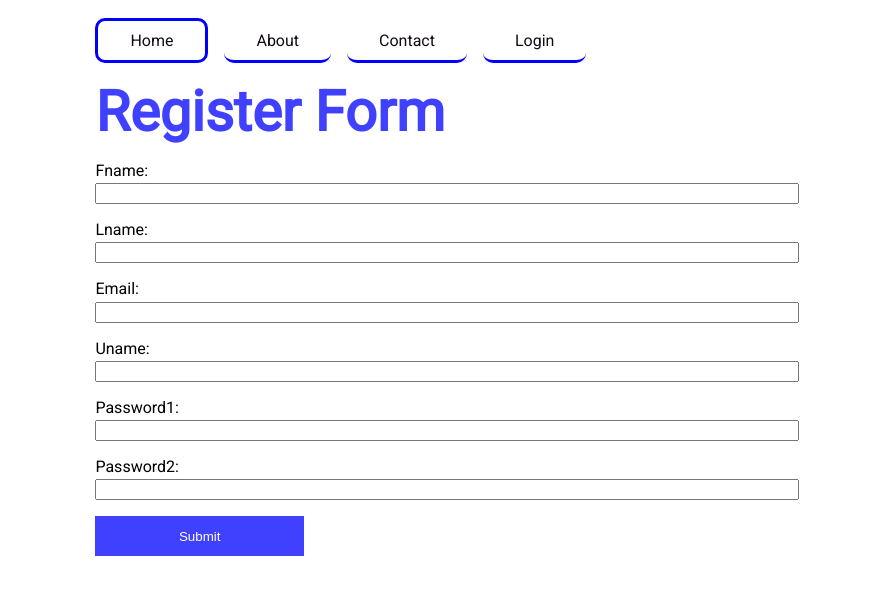
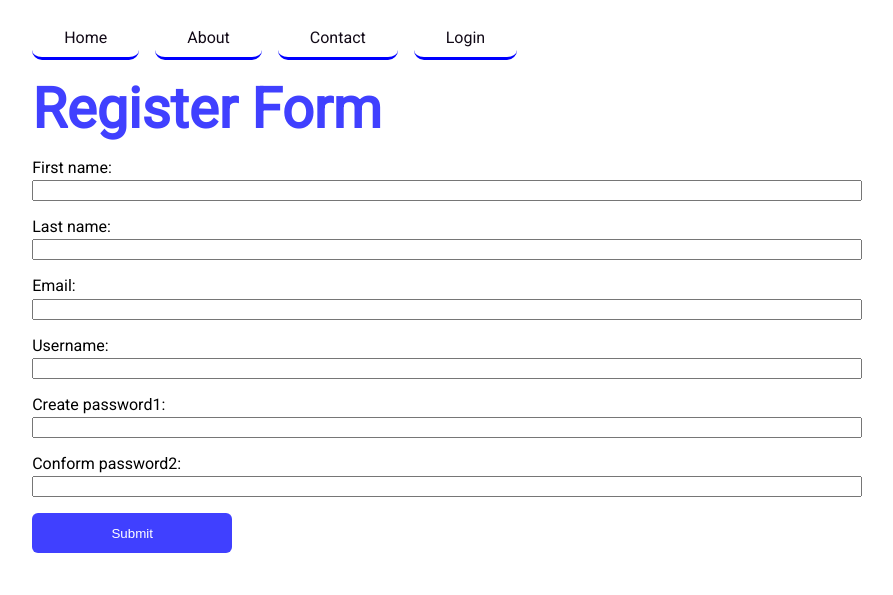
Before and after one commit to nayan00112/Transpara, a Django app: page /account/register in a window 1280 px wide. Shown: the top 595 px of the page, without its empty margins (197-1090 px from the left). Run offline with Django 3.2, Linux system fonts and the light colour scheme.

```diff
--- a/Transpara/Blogs/views.py
+++ b/Transpara/Blogs/views.py
@@ -3,7 +3,7 @@ from django.shortcuts import render
 # Create your views here.
 
 def about(request):
-    return render (request, "Blogs/about.html")
+    return render (request, "Blogs/about.html", {"active_about":"active"})
 
 def contact(request):
-    return render (request, "Blogs/contact.html")
+    return render (request, "Blogs/contact.html", {"active_contact":"active"})
--- a/Transpara/HistoryDisp/views.py
+++ b/Transpara/HistoryDisp/views.py
@@ -7,8 +7,8 @@ from django.http import Http404
 def history(request):
     if request.user.is_authenticated:
         try:
-            ud = UserData.objects.filter(user_name = request.user)
-            return render(request, "history/history.html", {"ud": ud})
+            ud = UserData.objects.filter(user_id = request.user.id)
+            return render(request, "history/history.html", {"ud": ud, "active_history":"active"})
         except:
             return Http404
     else:
--- a/Transpara/Translate/models.py
+++ b/Transpara/Translate/models.py
@@ -4,6 +4,6 @@ from django.db import models
 
 
 class UserData(models.Model):
-    user_name = models.CharField(max_length=50)
+    user_id = models.CharField(max_length=10)
     user_data = models.TextField()
     dateandtime = models.CharField(max_length=30)
--- a/Transpara/Transpara/settings.py
+++ b/Transpara/Transpara/settings.py
@@ -25,7 +25,7 @@ SECRET_KEY = 'django-insecure-@tyh6=3%vysa3w8!e5dp3$&i@_v_+ah0-0a0!7=z+h2!p-1*l8
 # SECURITY WARNING: don't run with debug turned on in production!
 DEBUG = True
 
-ALLOWED_HOSTS = []
+ALLOWED_HOSTS = ["192.168.148.57"]
 
 
 # Application definition
--- a/Transpara/account/forms.py
+++ b/Transpara/account/forms.py
@@ -2,13 +2,13 @@ from django import forms
 
 
 class RegisterForm(forms.Form):
-    fname = forms.CharField(max_length=10, required=True)
-    lname = forms.CharField(max_length=10, required=True)
+    first_name = forms.CharField(max_length=10, required=True)
+    last_name = forms.CharField(max_length=10, required=True)
     email = forms.EmailField(required=True)
-    uname = forms.CharField(max_length=10, required=True)
-    password1 = forms.CharField(
+    username = forms.CharField(max_length=10, required=True)
+    create_password1 = forms.CharField(
         max_length=10, required=True, widget=forms.PasswordInput)
-    password2 = forms.CharField(
+    conform_password2 = forms.CharField(
         max_length=10, required=True, widget=forms.PasswordInput)
 
 
--- a/Transpara/account/views.py
+++ b/Transpara/account/views.py
@@ -10,11 +10,11 @@ from django.http import Http404, HttpResponse
 def register(request):
     fd = RegisterForm()
     if request.method == "POST":
-        fname = request.POST['fname']
-        lname = request.POST['lname']
-        uname = request.POST['uname']
-        password1 = request.POST['password1']
-        password2 = request.POST['password2']
+        fname = request.POST['first_name']
+        lname = request.POST['last_name']
+        uname = request.POST['username']
+        password1 = request.POST['create_password1']
+        password2 = request.POST['conform_password2']
         email = request.POST['email']
 
         if password1 == password2:
@@ -30,7 +30,7 @@ def register(request):
         else:
             messages.info(request, "Password is not matching...")
 
-    return render(request, "account/register.html", {"fd": fd})
+    return render(request, "account/register.html", {"fd": fd, "active_register":"active"})
 
 
 def login(request):
@@ -46,7 +46,7 @@ def login(request):
             messages.info(request, "Invalid credentials")
             return redirect("login")
 
-    return render(request, "account/login.html", {"fd": fd})
+    return render(request, "account/login.html", {"fd": fd, "active_login":"active"})
 
 
 def logout(request):
@@ -56,8 +56,8 @@ def logout(request):
 
 def myprofile(request):
     if request.user.is_authenticated:
-        print(request.user)
-        return render(request, "profile/myprofile.html")
+        # print(request.user)
+        return render(request, "profile/myprofile.html", {"active_myprofile":"active"})
     else:
         return Http404
 
@@ -74,21 +74,27 @@ def editprofile(request):
             npassword = request.POST['npassword']
 
             user = auth.authenticate(username=request.user, password=cpassword)
+            print(user)
             if user is not None:
-                user = User.objects.get(username=request.user)
-                id=uid,
-                user.username=uname
-                user.first_name=fname
-                user.last_name=lname
-                user.email=email
-                user.set_password(npassword)
-                user.save()
-                auth.logout(request)
-                messages.info(request, "updated successfully and logout.")
+
+                if User.objects.filter(username=uname).exists() and str(User.objects.filter(username=uname).first().id) != str(request.user.id):
+                    print(User.objects.filter(username=uname).exists() , str(User.objects.filter(username=uname).first().id) , str(request.user.id))
+                    messages.info(request, "Username is already taken.")
+                elif User.objects.filter(email=email).exists() and str(User.objects.filter(email=email).first().id) != str(request.user.id):
+                    print(User.objects.filter(email=email).exists() , User.objects.filter(email=email).first().id , str(request.user.id))
+                    messages.info(request, "Email is already taken.")
+                else:
+                    user.username = uname
+                    user.first_name = fname
+                    user.last_name = lname
+                    user.email = email
+                    user.set_password(npassword)
+                    user.save()
+                    auth.logout(request)
+                    messages.info(request, "updated successfully and logout.")
             else:
                 messages.info(request, "Invalid credential")
 
-        print(request.user)
-        return render(request, "profile/editprofile.html")
+        return render(request, "profile/editprofile.html", {"active_editprofile":"active"})
     else:
         return HttpResponse(request, "Not Found")
--- a/Transpara/static/home.css
+++ b/Transpara/static/home.css
@@ -12,6 +12,17 @@ body {
     color: rgb(64, 64, 255);
 }
 
+.heading2 {
+    /* font-size: 3rem; */
+    color: black;
+    font-weight: bolder;
+    display: block;
+    margin: 0px;
+    padding: 0px;
+    color: rgb(64, 64, 255);
+    margin: 20px 0em;
+}
+
 .lite {
     font-size: 1rem;
     color: rgb(150, 150, 150);
@@ -21,10 +32,7 @@ body {
     margin-top: 1em;
 }
 
-.cont {
-    width: 55%;
-    margin: auto;
-}
+
 
 label {
     display: block;
@@ -37,14 +45,14 @@ label {
 #butt1,
 #butt2 {
     display: block;
-    width: 30%;
     height: 3em;
     border: none;
     margin-top: 1em;
     margin-bottom: 1em;
     background-color: rgb(64, 64, 255);
     color: white;
-
+    width: 200px;
+    border-radius: 6px;
 }
 
 #subm:hover,
@@ -98,8 +106,7 @@ li.active {
 }
 
 .navbar li:hover {
-    color: white;
-    background-color: rgba(0, 0, 255, 0.426);
+    background-color: rgba(0, 0, 255, 0.226);
 }
 
 select {
@@ -109,3 +116,27 @@ select {
 input {
     width: 100%;
 }
+
+
+.cont {
+    width: 75%;
+    margin: auto;
+}
+
+@media screen and (min-width: 768px) {
+    /* For screens with a minimum width of 768px (tablets and desktops) */
+    .cont {
+        width: 65%;
+    }
+}
+
+@media screen and (max-width: 767px) {
+    /* For screens with a maximum width of 767px (phones) */
+    .cont {
+        width: 98%;
+    }
+
+    .navbar li {
+        width:40%;
+    }
+}
--- a/Transpara/templates/account/login.html
+++ b/Transpara/templates/account/login.html
@@ -17,7 +17,7 @@
 <body>
     <div class="cont">
         <ul class="navbar">
-            <li class="active"><a href="/">Home</a></li>
+            <li class=""><a href="/">Home</a></li>
             <li class=""><a href="/about">About</a></li>
             <li class=""><a href="/contact">Contact</a></li>
             <li class=""><a href="/account/register">Register</a></li>
--- a/Transpara/templates/account/register.html
+++ b/Transpara/templates/account/register.html
@@ -17,7 +17,7 @@
 <body>
     <div class="cont">
         <ul class="navbar">
-            <li class="active"><a href="/">Home</a></li>
+            <li class=""><a href="/">Home</a></li>
             <li class=""><a href="/about">About</a></li>
             <li class=""><a href="/contact">Contact</a></li>
             <li class=""><a href="/account/login">Login</a></li>
--- a/Transpara/templates/history/history.html
+++ b/Transpara/templates/history/history.html
@@ -23,7 +23,7 @@
 <body onload="disp()">
     <div class="cont">
         <ul class="navbar">
-            <li class="active"><a href="/">Home</a></li>
+            <li class=""><a href="/">Home</a></li>
             <li class=""><a href="/about">About</a></li>
             <li class=""><a href="/contact">Contact</a></li>
             <li class="" style="border-color: rgb(0, 177, 0);"><a href="/account/myprofile">Hello {{user.first_name}}</a></li>
@@ -31,7 +31,7 @@
         </ul>
         <hr>
         <div>
-            <h1 id="hist">History</h1>
+            <h1 class="heading2">History</h1>
             {% if ud %}
             {% for d in ud %}
             <b>Date and Time: </b>{{d.dateandtime}}
--- a/Transpara/templates/profile/myprofile.html
+++ b/Transpara/templates/profile/myprofile.html
@@ -17,13 +17,15 @@
 <body>
     <div class="cont">
         <ul class="navbar">
-            <li class="active"><a href="/">Home</a></li>
+            <li class=""><a href="/">Home</a></li>
             <li class=""><a href="/about">About</a></li>
             <li class=""><a href="/history/history">My History</a></li>
             <li class=""><a href="/account/editprofile">Edit Profile</a></li>
             <li class=""><a href="/account/login">Logout</a></li>
         </ul>
-
+        <h1 class="heading2">
+            My Profile
+        </h1>
         <div>
             <table>
                 <tr>
```
Also changed, not shown: Transpara/Translate/views.py (+5 -4 lines), Transpara/templates/Blogs/about.html (+15 -1 lines), Transpara/templates/Blogs/contact.html (+16 -1 lines), Transpara/templates/Translate/index.html (+12 -11 lines), Transpara/templates/profile/editprofile.html (+8 -4 lines), Transpara/Translate/migrations/0002_auto_20230904_2206.py (added), Transpara/db.sqlite3.
